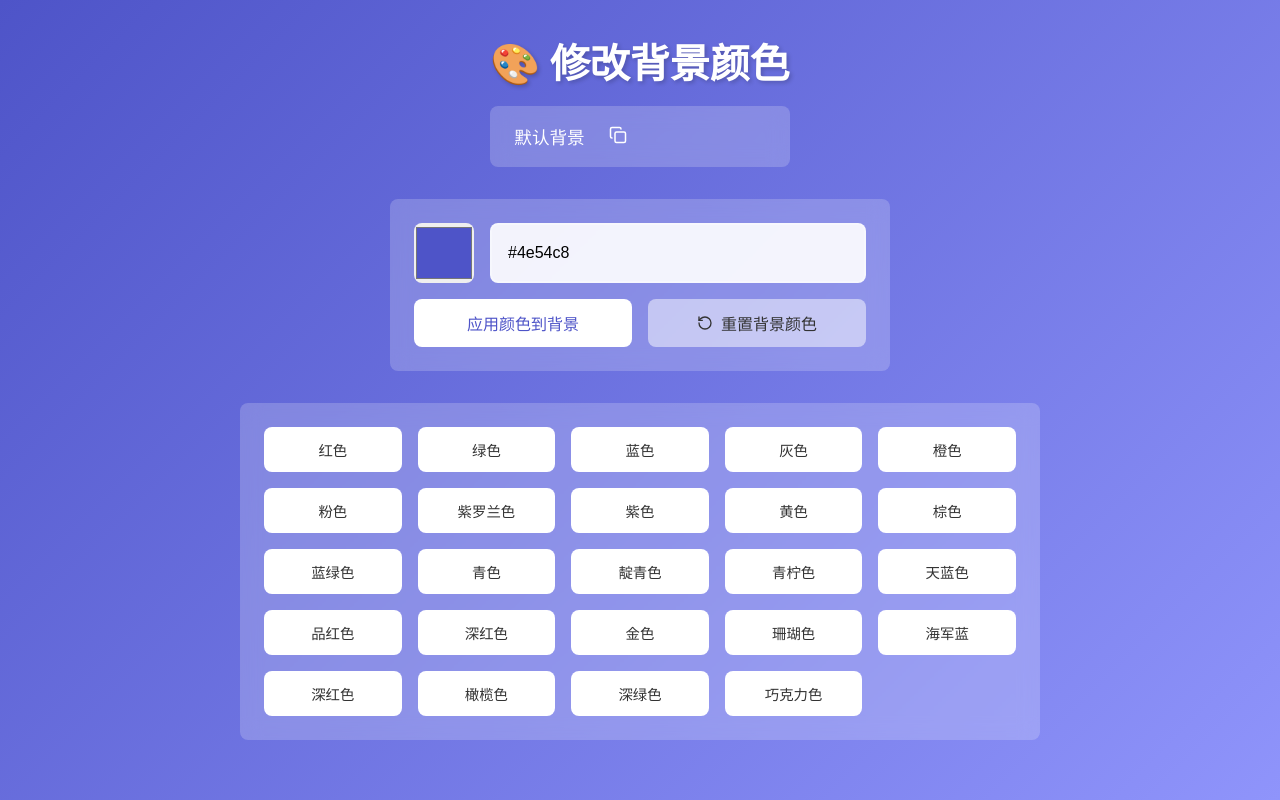
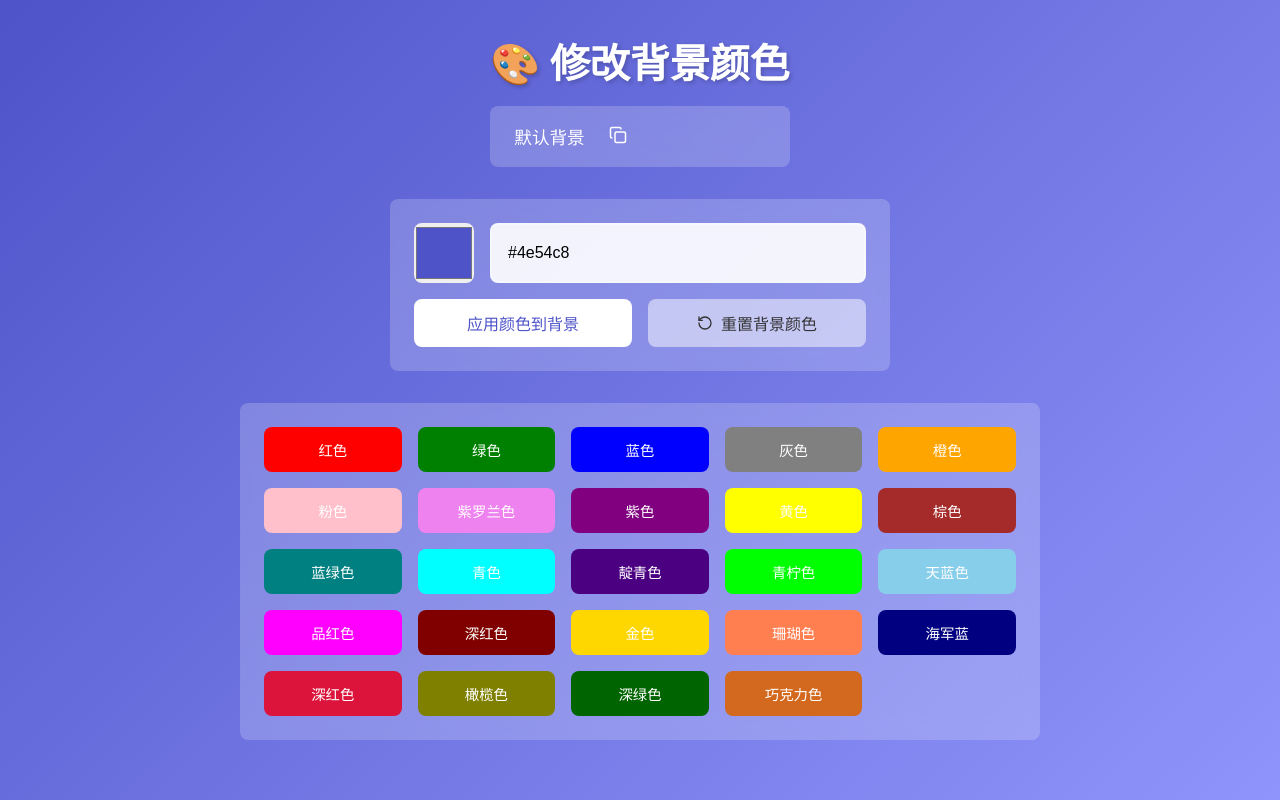
Before and after one commit to game-diot/React-Small-project-collection, a React app in the folder 项目2/project002/: page / in a window 1280 px wide. Built offline with nearby package versions, Linux system fonts and the light colour scheme; the HTML template or start-up script is replaced by a standard one.

Commit message:
提交项目2
解决问题-normal常见颜色按钮没有体现出对应背景颜色，且点击按钮后不会触发handleCustomColorChange函数

```diff
--- a/项目2/project002/src/App.jsx
+++ b/项目2/project002/src/App.jsx
@@ -10,30 +10,30 @@ function App() {
   const [animating, setAnimating] = useState(false);
 
   const colors = [
-    "红色",
-    "绿色",
-    "蓝色",
-    "灰色",
-    "橙色",
-    "粉色",
-    "紫罗兰色",
-    "紫色",
-    "黄色",
-    "棕色",
-    "蓝绿色",
-    "青色",
-    "靛青色",
-    "青柠色",
-    "天蓝色",
-    "品红色",
-    "深红色",
-    "金色",
-    "珊瑚色",
-    "海军蓝",
-    "深红色",
-    "橄榄色",
-    "深绿色",
-    "巧克力色",
+    { name: "红色", value: "red" },
+    { name: "绿色", value: "green" },
+    { name: "蓝色", value: "blue" },
+    { name: "灰色", value: "gray" },
+    { name: "橙色", value: "orange" },
+    { name: "粉色", value: "pink" },
+    { name: "紫罗兰色", value: "violet" },
+    { name: "紫色", value: "purple" },
+    { name: "黄色", value: "yellow" },
+    { name: "棕色", value: "brown" },
+    { name: "蓝绿色", value: "teal" },
+    { name: "青色", value: "cyan" },
+    { name: "靛青色", value: "indigo" },
+    { name: "青柠色", value: "lime" },
+    { name: "天蓝色", value: "skyblue" },
+    { name: "品红色", value: "magenta" },
+    { name: "深红色", value: "maroon" },
+    { name: "金色", value: "gold" },
+    { name: "珊瑚色", value: "coral" },
+    { name: "海军蓝", value: "navy" },
+    { name: "深红色", value: "crimson" },
+    { name: "橄榄色", value: "olive" },
+    { name: "深绿色", value: "darkgreen" },
+    { name: "巧克力色", value: "chocolate" },
   ];
   // 复制颜色到剪贴板
   const copyToClipboard = () => {
@@ -94,7 +94,7 @@ function App() {
           <span className="current-color">
             {color ? (
               <>
-                当前背景为: <span className="color-value">{color}</span>
+                当前背景值为: <span className="color-value">{color}</span>
               </>
             ) : (
               <>默认背景</>
@@ -172,13 +172,14 @@ function App() {
       {/* 颜色按钮部分，用于选择常见颜色 */}
       <div className="color-buttons-section">
         <div className="color-buttons-grid">
-          {colors.map((normalColor, index) => (
+          {colors.map((colorObj, index) => (
             <button
               key={index}
-              onClick={() => setColor(normalColor)}
+              onClick={() => setColor(colorObj.value)}
               className="color-button"
+              style={{ backgroundColor: colorObj.value, color: "white" }}
             >
-              {normalColor}
+              {colorObj.name}
             </button>
           ))}
         </div>
```
